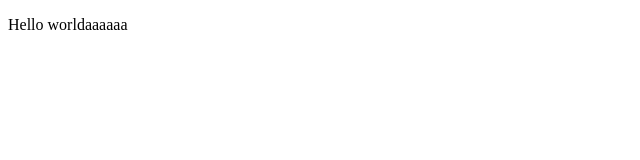
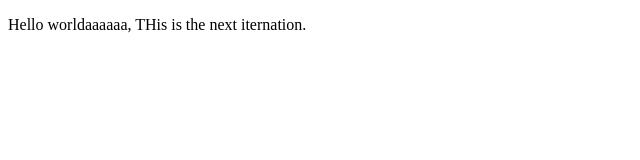
Before and after one commit to vision23media/budgrub, a plain HTML site: page index.html in a window 1280 px wide. Shown: the whole page, without its empty margins (0-640 px from the left). Drawn offline with Linux system fonts and the light colour scheme.

Commit message:
Hellllllo

```diff
--- a/index.html
+++ b/index.html
@@ -16,7 +16,7 @@
         <!--[if lt IE 7]>
             <p class="browsehappy">You are using an <strong>outdated</strong> browser. Please <a href="#">upgrade your browser</a> to improve your experience.</p>
         <![endif]-->
-        <p>Hello worldaaaaaa</p>
+        <p>Hello worldaaaaaa, THis is the next iternation.</p>
         <script src="" async defer></script>
     </body>
 </html>
```
